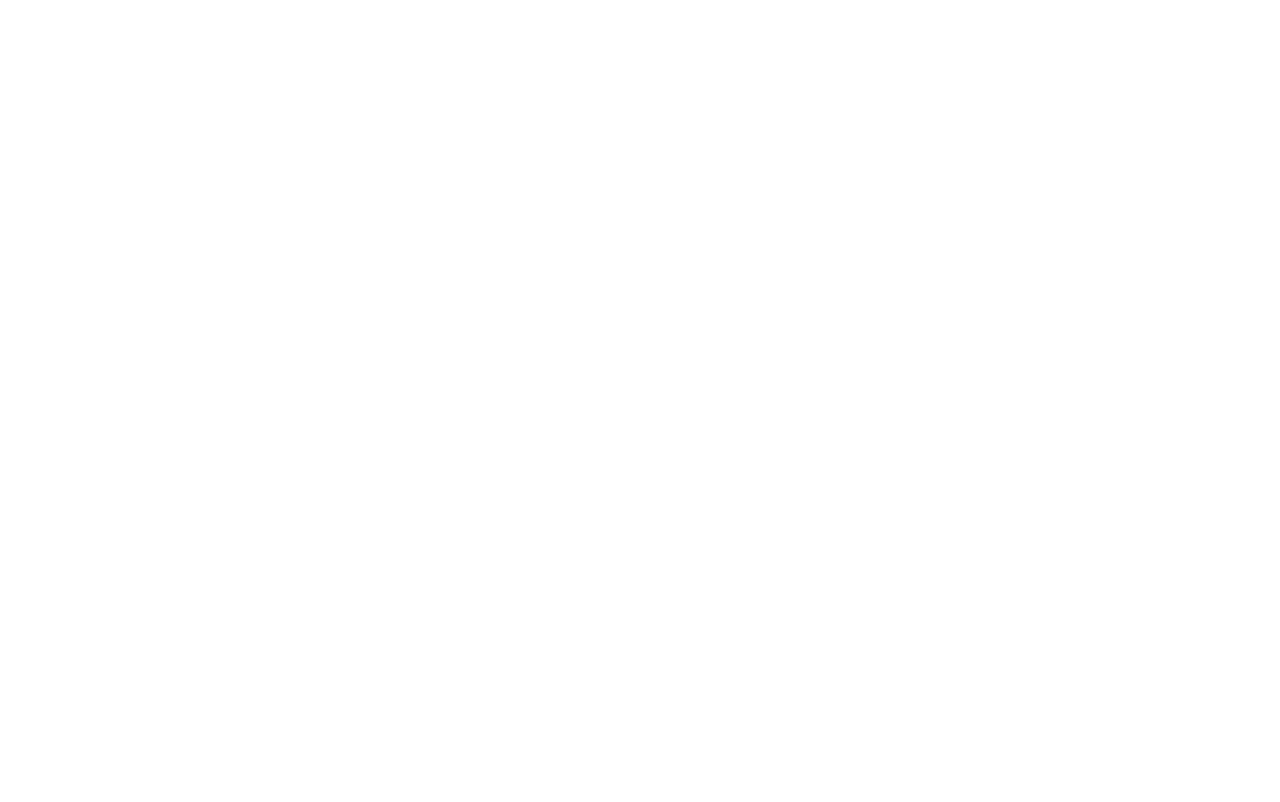
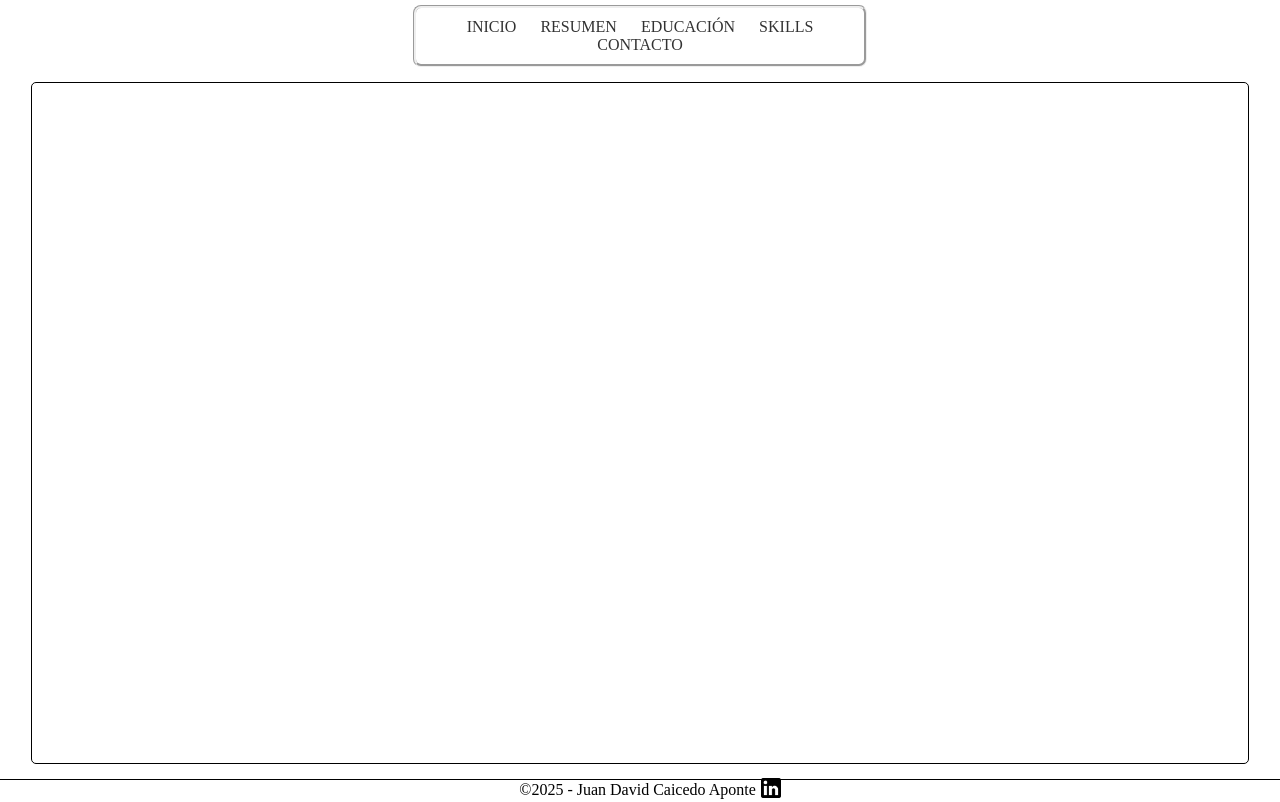
Before and after one commit to jucaicedoa/proyecto-dw-coderhouse, a plain HTML site: page pages/abstract.html in a window 1280 px wide. Drawn offline with Linux system fonts and the light colour scheme.

Commit message:
feat: avance main y agrego footer

```diff
--- a/pages/abstract.html
+++ b/pages/abstract.html
@@ -1,11 +1,47 @@
 <!DOCTYPE html>
 <html lang="en">
-<head>
-    <meta charset="UTF-8">
-    <meta name="viewport" content="width=device-width, initial-scale=1.0">
+  <head>
+    <meta charset="UTF-8" />
+    <meta name="viewport" content="width=device-width, initial-scale=1.0" />
+    <link rel="stylesheet" type="text/css" href="/assets/css/styles.css" />
     <title>Document</title>
-</head>
-<body>
-
-</body>
+  </head>
+  <body>
+    <header id="header">
+      <nav id="nav">
+        <ul>
+          <li>
+            <a href="../index.html">INICIO</a>
+          </li>
+          <li>
+            <a href="./abstract.html">RESUMEN</a>
+          </li>
+          <li>
+            <a href="./education.html">EDUCACIÓN</a>
+          </li>
+          <li>
+            <a href="./skills.html">SKILLS</a>
+          </li>
+          <li>
+            <a href="./contact.html">CONTACTO</a>
+          </li>
+        </ul>
+      </nav>
+    </header>
+    <main id="main">
+<section class="principal"> </section>
+    </main>
+    <footer id="footer">
+      <div>
+        <p>©2025 - Juan David Caicedo Aponte</p>
+        <a href="https://www.linkedin.com/in/jucaicedoa" target="_blank">
+          <img
+            class="linkedin"
+            src="/assets/img/logotipo-de-linkedin.png"
+            alt="Logo"
+          />
+        </a>
+      </div>
+    </footer>
+  </body>
 </html>
```
